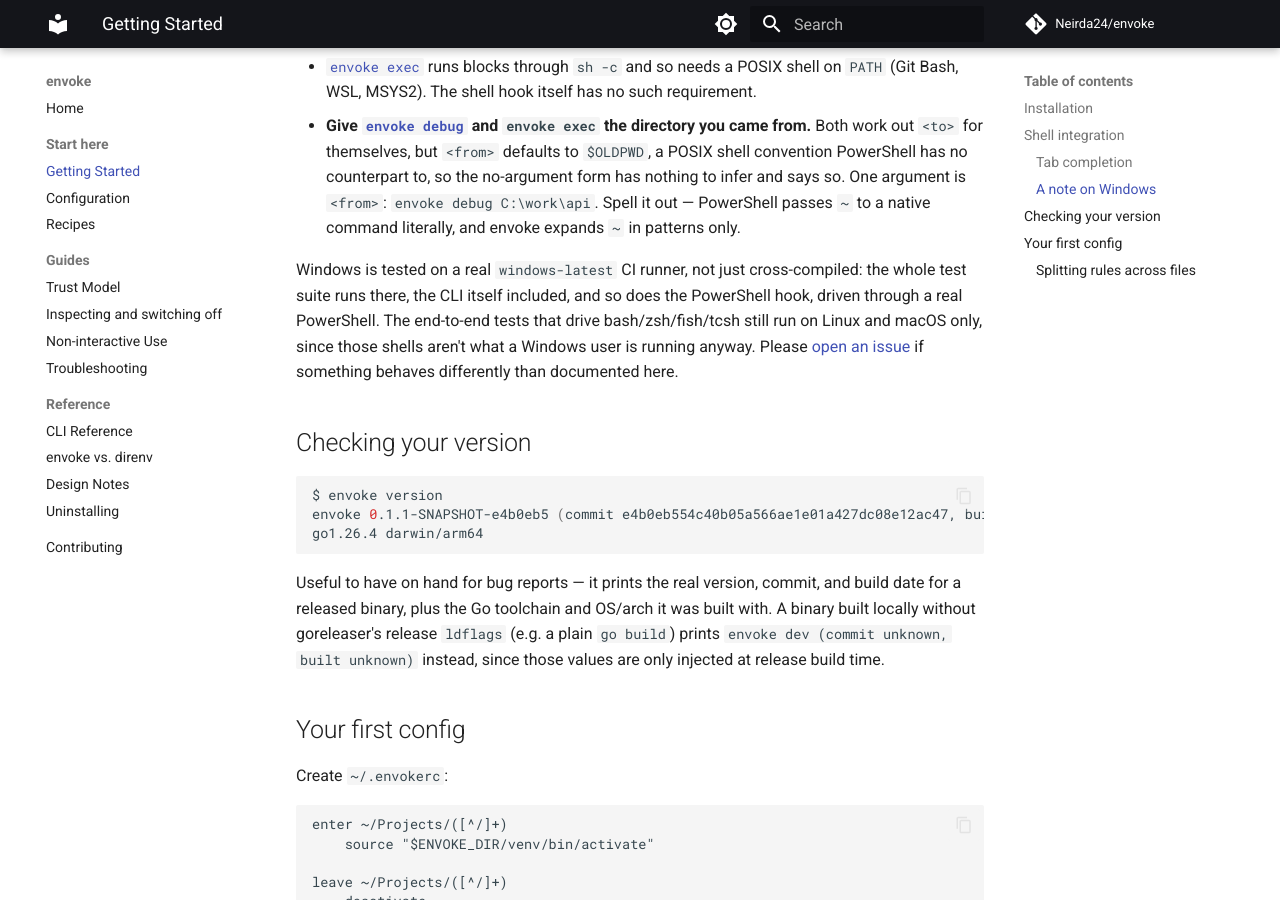
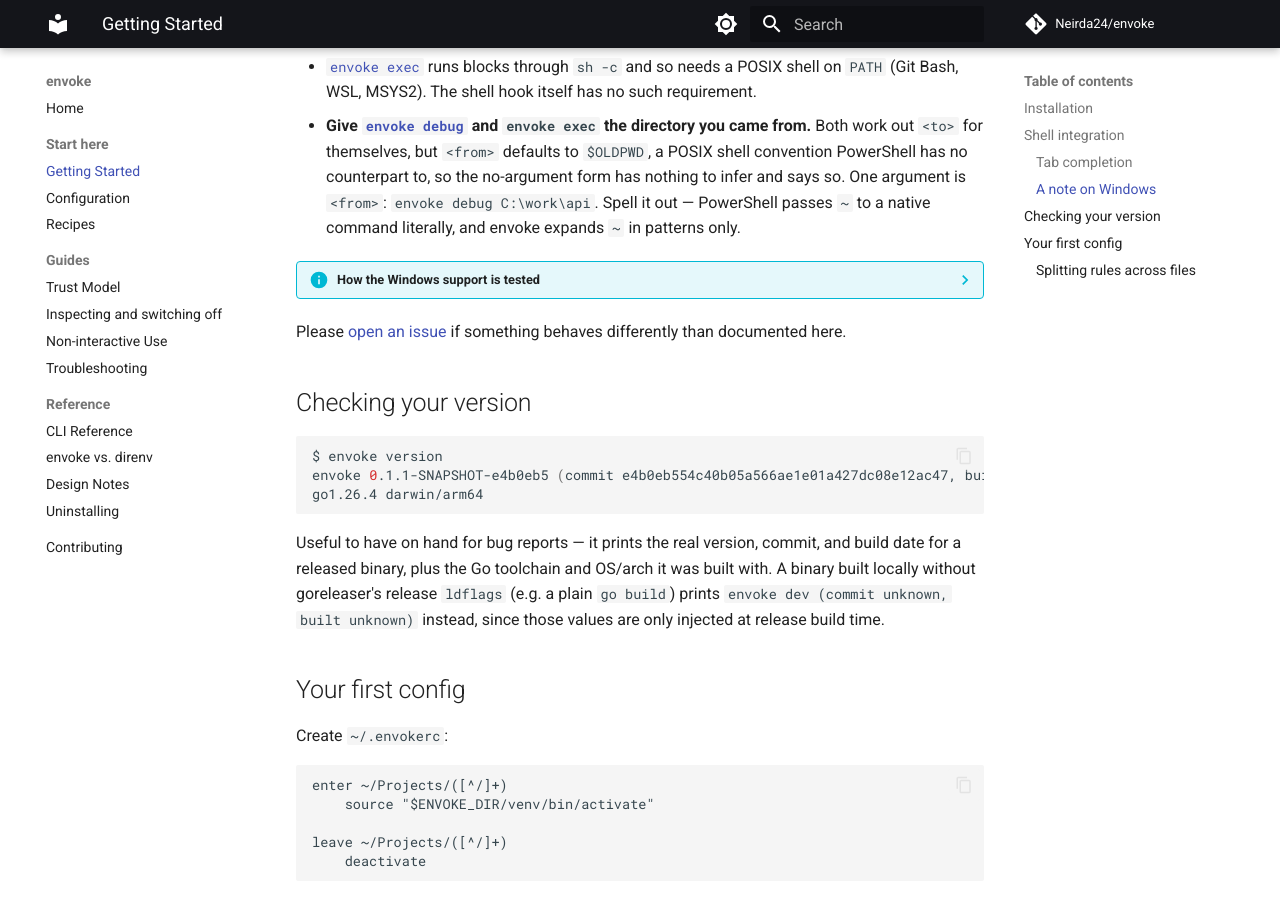
Before and after one commit to Neirda24/envoke, an MkDocs documentation site: the page built from docs/getting-started.md, in a window 1280 px wide and 900 px high, scrolled down 1568 px. Built offline with MkDocs 1.6.1 and Material for MkDocs 9.7.7, drawn with Linux system fonts in a browser that asks for light colours; comment, search, counter and statistics services are not loaded.

Commit message:
docs: collapse the two longest platform-specific asides (#35)
`pymdownx.details` was enabled and no page reached it — the same dead
config `navigation.sections` was before the nav gained sections. Two
blocks earn it, both long, both wanted by a subset of readers and skipped
by everyone else:

- trust.md's "None of these warnings fire on Windows" — eighteen lines of
  why Go's os.Stat cannot answer a Unix question on Windows, sitting
  between two sections about what the warnings actually mean.
- getting-started's paragraph on how Windows support is tested, which is
  about envoke's own CI rather than about using envoke. It answers "can I
  trust this" once and never again. The "open an issue" sentence stays
  outside the block, since that one is for everybody.

Neither is hidden in any sense that matters: MkDocs indexes collapsed
content for search and expands a block when an anchor lands inside it.
Neither had an inbound anchor to break, and the strict build's new anchor
validation would have said so.

Assisted-by: Claude:claude-opus-5

```diff
--- a/docs/getting-started.md
+++ b/docs/getting-started.md
@@ -132,12 +132,16 @@ worth knowing before you rely on it:
   `envoke debug C:\work\api`. Spell it out — PowerShell passes `~` to a native
   command literally, and envoke expands `~` in patterns only.
 
-Windows is tested on a real `windows-latest` CI runner, not just
-cross-compiled: the whole test suite runs there, the CLI itself included, and so
-does the PowerShell hook, driven through a real PowerShell. The end-to-end tests
-that drive bash/zsh/fish/tcsh still run on Linux and macOS only, since those
-shells aren't what a Windows user is running anyway. Please
-[open an issue](https://github.com/Neirda24/envoke/issues) if something
+??? info "How the Windows support is tested"
+
+    Windows is tested on a real `windows-latest` CI runner, not just
+    cross-compiled: the whole test suite runs there, the CLI itself included,
+    and so does the PowerShell hook, driven through a real PowerShell. The
+    end-to-end tests that drive bash/zsh/fish/tcsh still run on Linux and
+    macOS only, since those shells aren't what a Windows user is running
+    anyway.
+
+Please [open an issue](https://github.com/Neirda24/envoke/issues) if something
 behaves differently than documented here.
 
 ## Checking your version
```
Also changed, not shown: docs/trust.md (+1 -1 lines).
